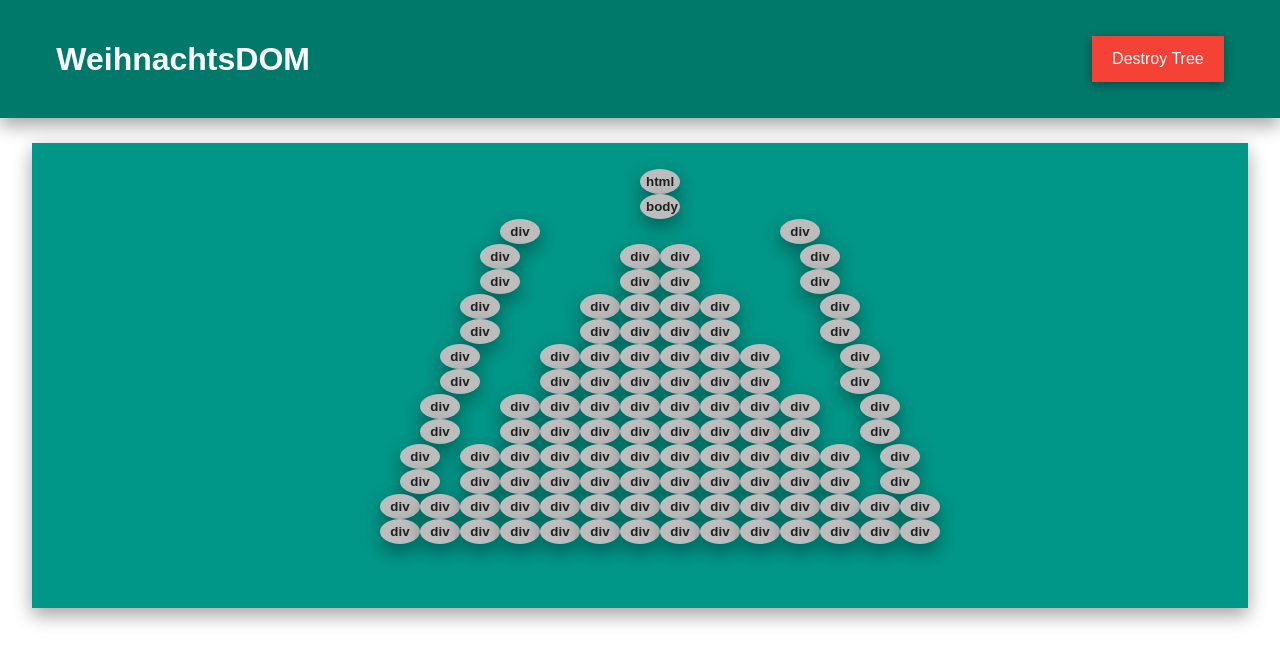
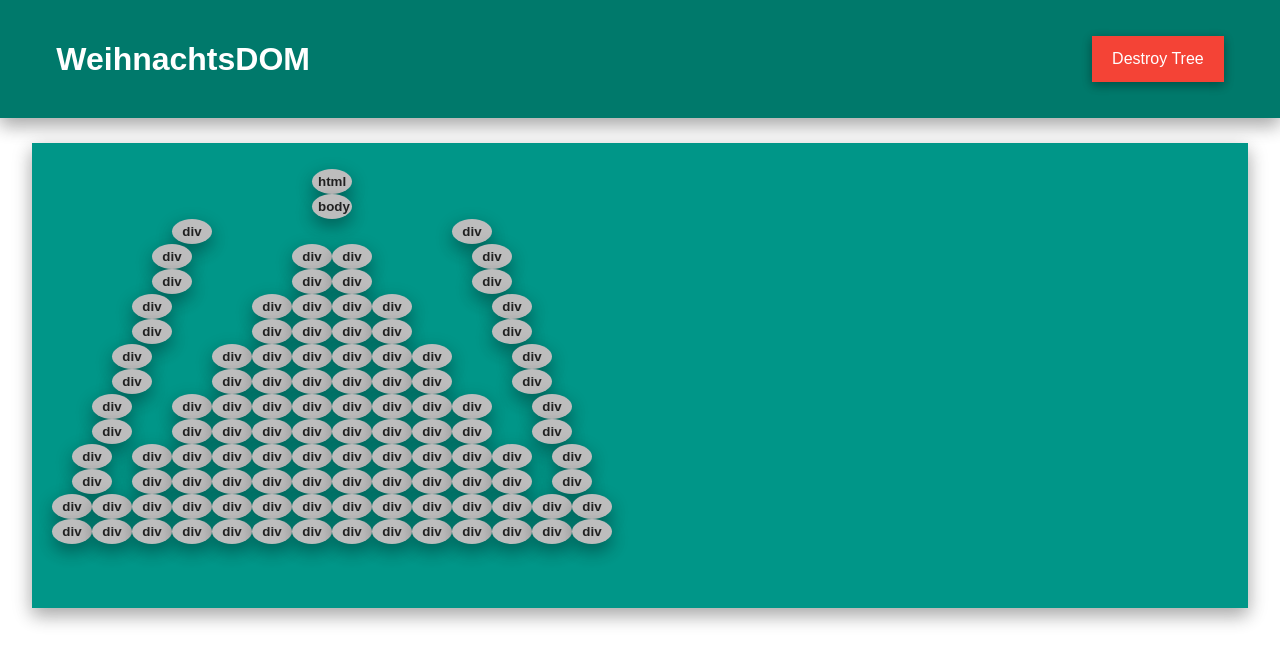
Before and after one commit to GustavoLastra/weihnachtsDOM-vue, a Vue app: page / in a window 1280 px wide. Both pictures are taken after a click on the button "Create Tree". Shown: the top 664 px of the page. Built offline with nearby package versions, Linux system fonts and the light colour scheme.

Commit message:
change map for forEach

```diff
--- a/src/app/components/led/led.vue
+++ b/src/app/components/led/led.vue
@@ -1,5 +1,5 @@
 <template>
-  <div class="ledDiv">
+  <div>
     <button  v-on:click="update(led.id, !led.buttonState)"
              v-bind:class="led.buttonState ? 'led backgroundOn' : 'led backgroundOff'">
       {{led.label}}
@@ -60,8 +60,4 @@
     transform: translateY(2px);
   }
 
-  .ledDiv {
-    margin: auto;
-  }
-
 </style>
--- a/src/app/shared/treeBus.js
+++ b/src/app/shared/treeBus.js
@@ -21,12 +21,12 @@ export const TreeBus = new Vue({
 
     scan(obj, id, newButtonState, found) {
       if (found===true) {
-        obj.map(led =>{
+        obj.forEach(led =>{
           led.buttonState = newButtonState;
           this.scan(led.ledList, id, newButtonState, found);
         })
       } else {
-        obj.map(led =>{
+        obj.forEach(led =>{
           if (led.id === id) {
             found = true;
             led.buttonState = newButtonState;
```
